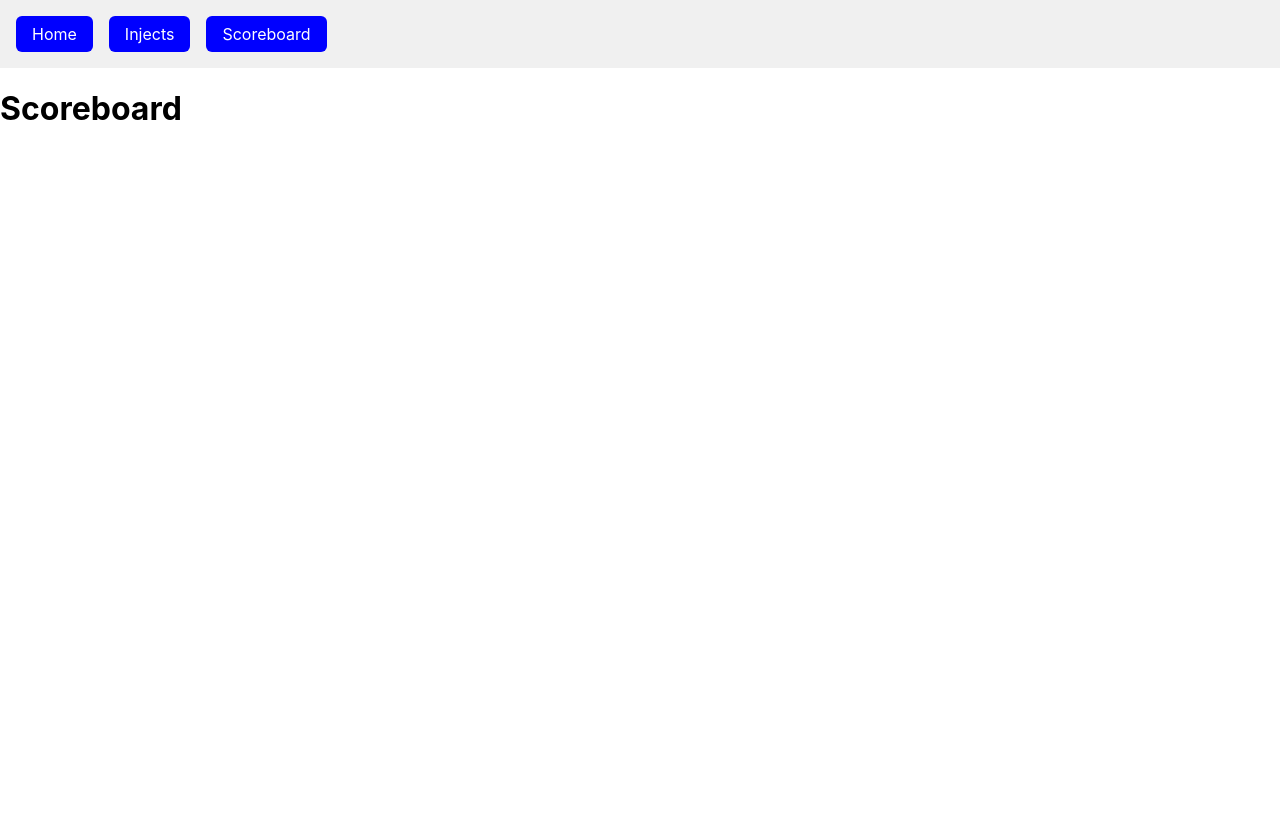
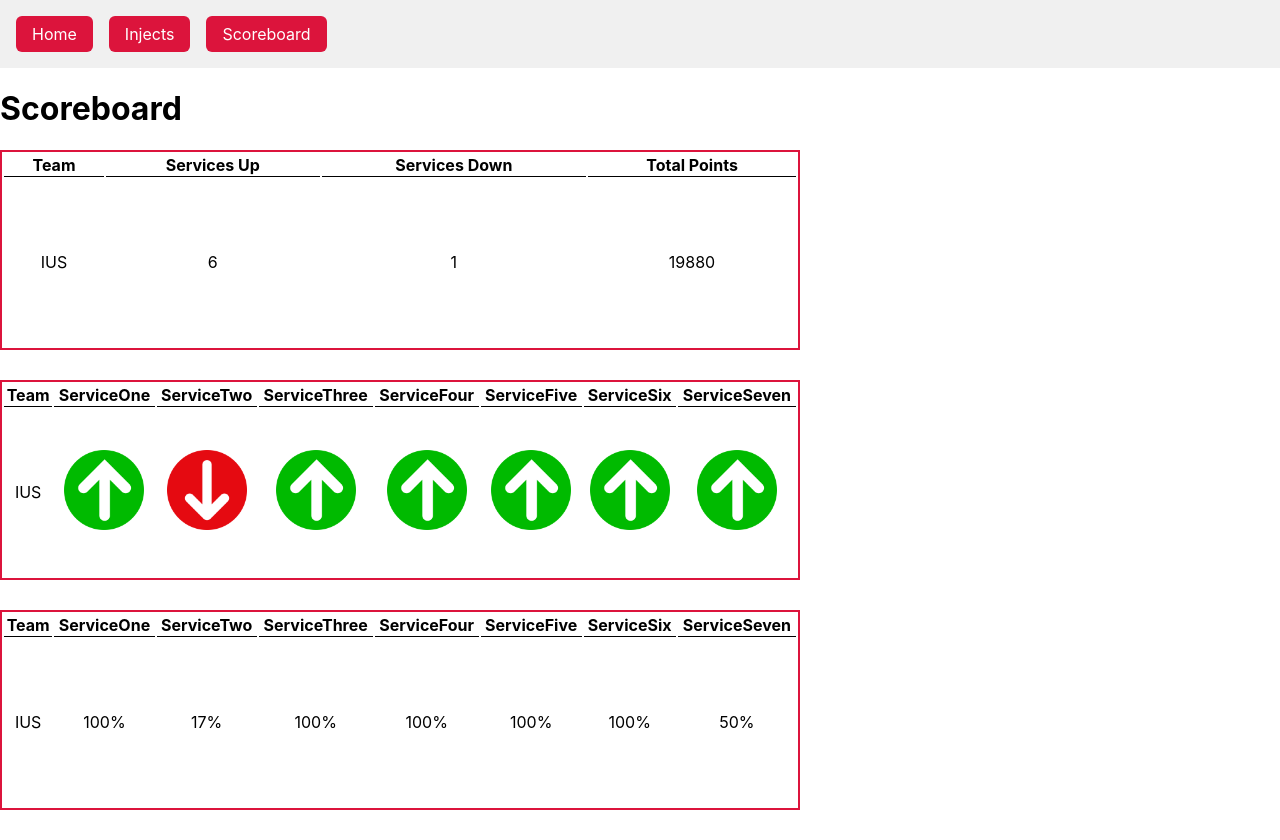
Before and after one commit to Jessica-Ward03/CCDC-Lab, a React (Create React App) app: page /Scoreboard in a window 1280 px wide. Before the commit the page ends 800 px from the top, so only its background shows below. Built offline with nearby package versions, Linux system fonts and the light colour scheme.

Commit message:
created scoreboard layout

```diff
--- a/src/App.css
+++ b/src/App.css
@@ -1,43 +1,29 @@
-/* src/components/Header.css */
+.app-header {
+  background-color: crimson;
 
-.app-header {
-  /* 1. Set the background color to blue */
-  background-color: #007bff; /* A nice, standard Bootstrap blue */
-
-  /* 2. Set the text color to white for the entire header */
   color: white;
 
-  /* Basic layout for a modern header */
   display: flex;
-  justify-content: space-between; /* Pushes the title to the left, links to the right */
-  align-items: center; /* Centers items vertically */
+  justify-content: space-between;
+  align-items: center;
   padding: 10px 20px;
 }
 
 .header-title a {
-  /* Styles for the main title/logo link */
   font-size: 1.5rem;
   font-weight: bold;
 }
 
 .header-nav ul {
-  /* Remove list styling like bullet points and padding */
   list-style: none;
   margin: 0;
   padding: 0;
   display: flex;
-  gap: 20px; /* Space between the links */
+  gap: 20px;
 }
 
 .header-nav a {
-  /* Styles for all navigation links */
-  color: white; /* **Crucial: Makes the link text white** */
-  text-decoration: none; /* Removes the default underline */
+  color: white;
+  text-decoration: none;
   padding: 5px 10px;
 }
-
-.header-nav a:hover {
-  /* Optional: Add a hover effect for user feedback */
-  background-color: rgba(255, 255, 255, 0.1); /* Slight white transparency on hover */
-  border-radius: 4px;
-}
--- a/src/App.js
+++ b/src/App.js
@@ -1,8 +1,9 @@
 import { BrowserRouter as Router, Routes, Route } from "react-router-dom";
+import "./App.css"
 import Header from "./Header/Header";
 import Home from "./Pages/Home";
 import Injects from "./Pages/Injects";
-import Scoreboard from "./Pages/ScoreBoard";
+import Scoreboard from "./Pages/Scoreboard";
 
 export default function App() {
   return (
--- a/src/Header/Header.js
+++ b/src/Header/Header.js
@@ -20,7 +20,7 @@ const styles = {
   },
   button: {
     padding: "0.5rem 1rem",
-    background: "blue",
+    background: "crimson",
     color: "white",
     borderRadius: "6px",
     textDecoration: "none",
--- a/src/Pages/ScoreBoard.js
+++ b/src/Pages/ScoreBoard.js
@@ -1,3 +1,169 @@
+
+import "./Scoreboard.css";
+
+
 export default function Scoreboard() {
-  return <h1>Scoreboard</h1>;
+  {/*All Hardcoded vars will need to be changed*/}
+  var Score = 0
+  var serviceOneUp = true;
+  var serviceTwoUp = false;
+  var serviceThreeUp = true;
+  var serviceFourUp = true;
+  var serviceFiveUp = true;
+  var serviceSixUp = true;
+  var serviceSevenUp = true;
+  var serviceOneTime = 120;
+  var serviceTwoTime = 20;
+  var serviceThreeTime = 120;
+  var serviceFourTime = 120;
+  var serviceFiveTime = 120;
+  var serviceSixTime = 120;
+  var serviceSevenTime = 60;
+  var upServices = 0;
+  var services = [serviceOneUp, serviceTwoUp,serviceThreeUp, serviceFourUp,serviceFiveUp, serviceSixUp, serviceSevenUp];
+  var servicesTimes = [serviceOneTime, serviceTwoTime,serviceThreeTime, serviceFourTime,serviceFiveTime, serviceSixTime, serviceSevenTime];
+  var totalTime = 120;
+
+
+  function getScore() {
+    //placeholder until we add the actual scoreboard
+    var x = 19880;
+    return x;
+  }
+  function getScoreImage(serviceUp) {
+    //placeholder for getting up services
+    if (serviceUp == true){
+      return "./GreenArrow.png"
+    }else{
+      return "./RedArrow.png"
+    }
+  }
+  function getScoreImageAlt(serviceUp) {
+    //placeholder for getting up services
+    if (serviceUp == true){
+      return "Green Arrow"
+    }else{
+      return "Red Arrow"
+    }
+  }
+  function getUpServices(services, upServices) {
+    //placeholder for getting up services
+    for(var i = 0; i < services.length; i++){
+      var service = services[i];
+      if (service == true){
+        upServices++;
+      }
+    }
+    return upServices
+  }
+  function getUpTimes(service, totalTime) {
+    return Math.round((service / totalTime)* 100);
+  }
+
+
+
+  return (
+    <>
+  <h1>Scoreboard</h1>
+
+        <div>
+      <table>
+        <thead>
+          <tr>
+            <th>Team</th>
+            {/*ToDo find out all service display names*/}
+            <th>Services Up</th>
+            <th>Services Down</th>
+            <th>Total Points</th>
+          </tr>
+        </thead>
+
+        <tbody>
+          <tr>
+            <td>IUS</td>
+            <td>{getUpServices(services, upServices)}</td>
+            <td>{services.length - getUpServices(services, upServices)}</td>
+            <td>{getScore()}</td>
+          </tr>
+        </tbody>
+      </table>
+    </div>
+
+  <div>
+      <table>
+        <thead>
+          <tr>
+            <th>Team</th>
+            {/*ToDo find out all service display names*/}
+            <th>ServiceOne</th>
+            <th>ServiceTwo</th>
+            <th>ServiceThree</th>
+            <th>ServiceFour</th>
+            <th>ServiceFive</th>
+            <th>ServiceSix</th>
+            <th>ServiceSeven</th>
+          </tr>
+        </thead>
+
+        <tbody>
+          <tr>
+            <td>IUS</td>
+            <td>
+              <img src={getScoreImage(serviceOneUp)} alt={getScoreImageAlt(serviceOneUp)} width="80"/>
+            </td>
+            <td>
+              <img src={getScoreImage(serviceTwoUp)} alt={getScoreImageAlt(serviceTwoUp)} width="80"/>
+            </td>
+            <td>
+              <img src={getScoreImage(serviceThreeUp)} alt={getScoreImageAlt(serviceThreeUp)} width="80"/>
+            </td>
+            <td>
+              <img src={getScoreImage(serviceFourUp)} alt={getScoreImageAlt(serviceFourUp)} width="80"/>
+            </td>
+            <td>
+              <img src={getScoreImage(serviceFiveUp)} alt={getScoreImageAlt(serviceFiveUp)} width="80"/>
+            </td>
+            <td>
+              <img src={getScoreImage(serviceSixUp)} alt={getScoreImageAlt(serviceSixUp)} width="80"/>
+            </td>
+            <td>
+              <img src={getScoreImage(serviceSevenUp)} alt={getScoreImageAlt(serviceSevenUp)} width="80"/>
+            </td>
+          </tr>
+        </tbody>
+      </table>
+      </div>
+
+    <div>
+      <table>
+        <thead>
+          <tr>
+            <th>Team</th>
+            {/*ToDo find out all service display names*/}
+            <th>ServiceOne</th>
+            <th>ServiceTwo</th>
+            <th>ServiceThree</th>
+            <th>ServiceFour</th>
+            <th>ServiceFive</th>
+            <th>ServiceSix</th>
+            <th>ServiceSeven</th>
+          </tr>
+        </thead>
+
+        <tbody>
+          <tr>
+            <td>IUS</td>
+            <td>{getUpTimes(servicesTimes[0], totalTime)+ "%"}</td>
+            <td>{getUpTimes(servicesTimes[1], totalTime)+ "%"}</td>
+            <td>{getUpTimes(servicesTimes[2], totalTime)+ "%"}</td>
+            <td>{getUpTimes(servicesTimes[3], totalTime)+ "%"}</td>
+            <td>{getUpTimes(servicesTimes[4], totalTime)+ "%"}</td>
+            <td>{getUpTimes(servicesTimes[5], totalTime)+ "%"}</td>
+            <td>{getUpTimes(servicesTimes[6], totalTime)+ "%"}</td>
+          </tr>
+        </tbody>
+      </table>
+    </div>
+    </>
+  );
 }
--- /dev/null
+++ b/src/Pages/Scoreboard.css
@@ -0,0 +1,22 @@
+.App {
+    width: 100%;
+    height: 100vh;
+    display: flex;
+    justify-content: center;
+    align-items: center;
+}
+
+table {
+    border: 2px solid crimson;
+    width: 800px;
+    height: 200px;
+    margin-bottom: 30px;
+}
+
+th {
+    border-bottom: 1px solid black;
+}
+
+td {
+    text-align: center;
+}
```
Also changed, not shown: public/GreenArrow.png (added), public/RedArrow.png (added).
